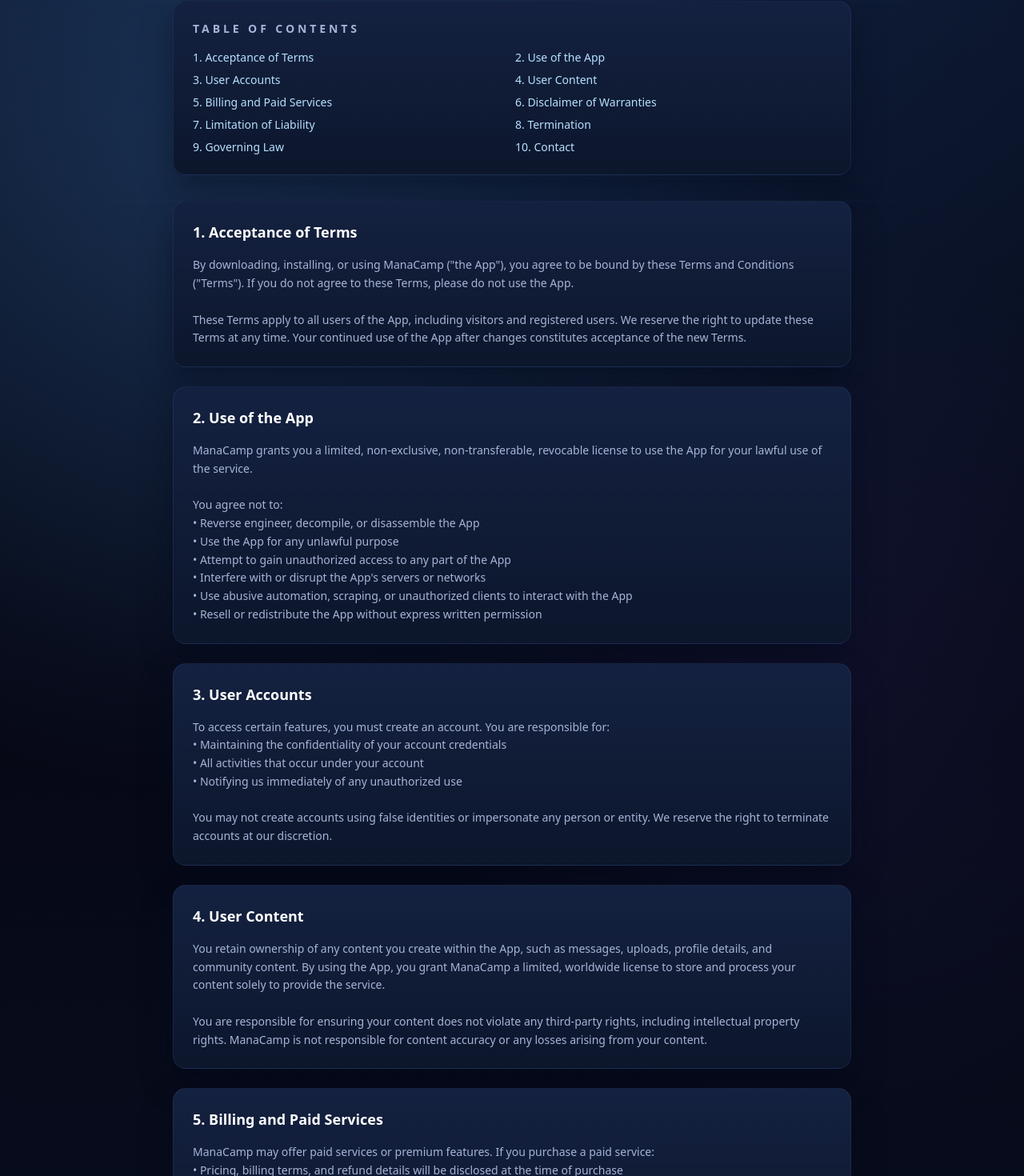
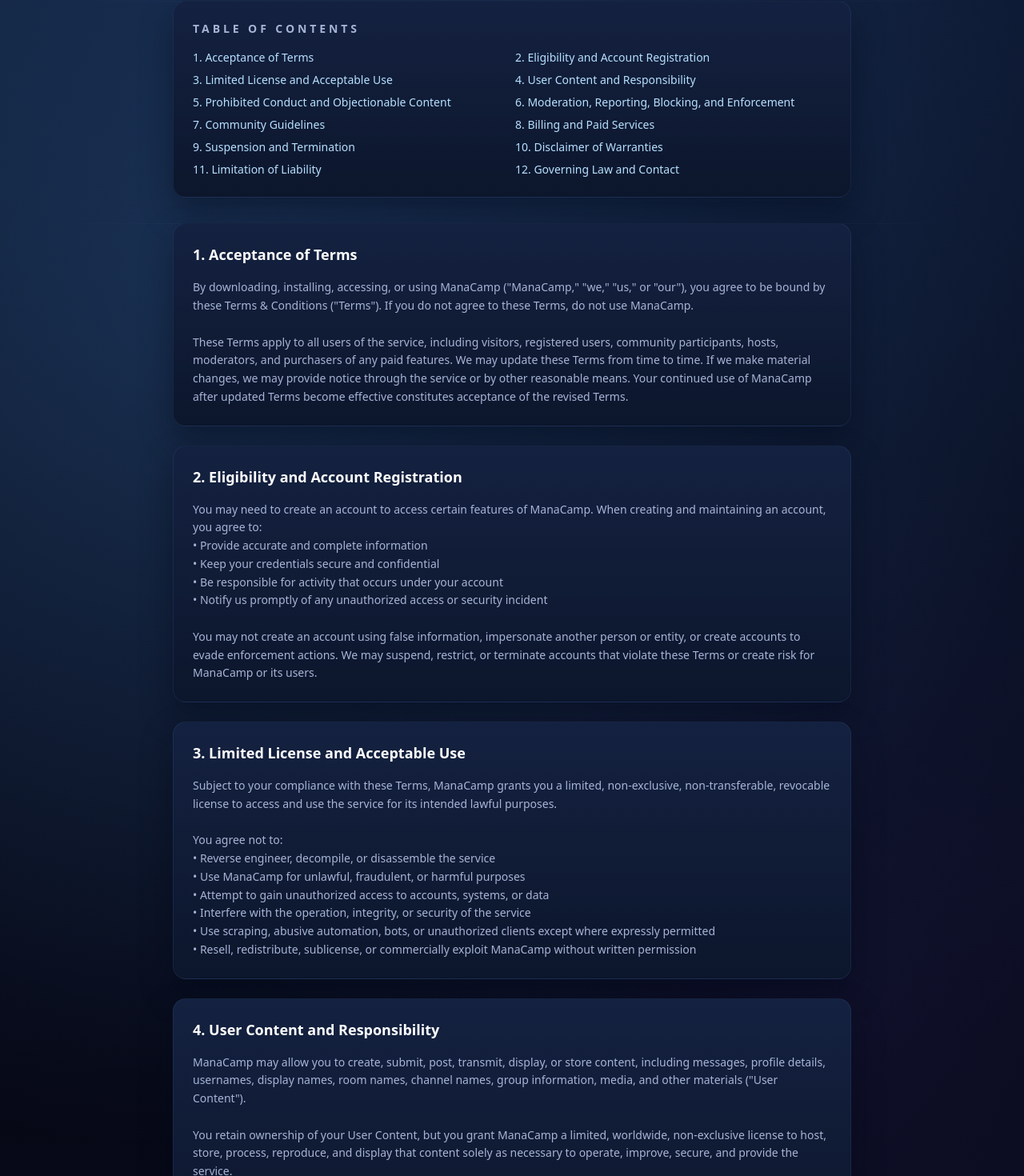
Before and after one commit to Dezolve/manacamp-site, a Next.js app: page /terms in a window 1280 px wide. Shown: the part 347-1817 px from the top of the page at 80% size. Built offline with nearby package versions, Linux system fonts and the light colour scheme.

Commit message:
Revise terms and conditions for clarity and updates
Submitted for UGC apple review

```diff
--- a/app/terms/page.tsx
+++ b/app/terms/page.tsx
@@ -14,84 +14,124 @@
   {
     id: "acceptance",
     title: "1. Acceptance of Terms",
-    content: `By downloading, installing, or using ManaCamp ("the App"), you agree to be bound by these Terms and Conditions ("Terms"). If you do not agree to these Terms, please do not use the App.
+    content: `By downloading, installing, accessing, or using ManaCamp ("ManaCamp," "we," "us," or "our"), you agree to be bound by these Terms & Conditions ("Terms"). If you do not agree to these Terms, do not use ManaCamp.
 
-These Terms apply to all users of the App, including visitors and registered users. We reserve the right to update these Terms at any time. Your continued use of the App after changes constitutes acceptance of the new Terms.`,
+These Terms apply to all users of the service, including visitors, registered users, community participants, hosts, moderators, and purchasers of any paid features. We may update these Terms from time to time. If we make material changes, we may provide notice through the service or by other reasonable means. Your continued use of ManaCamp after updated Terms become effective constitutes acceptance of the revised Terms.`,
   },
   {
-    id: "use",
-    title: "2. Use of the App",
-    content: `ManaCamp grants you a limited, non-exclusive, non-transferable, revocable license to use the App for your lawful use of the service.
+    id: "eligibility",
+    title: "2. Eligibility and Account Registration",
+    content: `You may need to create an account to access certain features of ManaCamp. When creating and maintaining an account, you agree to:
+• Provide accurate and complete information
+• Keep your credentials secure and confidential
+• Be responsible for activity that occurs under your account
+• Notify us promptly of any unauthorized access or security incident
+
+You may not create an account using false information, impersonate another person or entity, or create accounts to evade enforcement actions. We may suspend, restrict, or terminate accounts that violate these Terms or create risk for ManaCamp or its users.`,
+  },
+  {
+    id: "license",
+    title: "3. Limited License and Acceptable Use",
+    content: `Subject to your compliance with these Terms, ManaCamp grants you a limited, non-exclusive, non-transferable, revocable license to access and use the service for its intended lawful purposes.
 
 You agree not to:
-• Reverse engineer, decompile, or disassemble the App
-• Use the App for any unlawful purpose
-• Attempt to gain unauthorized access to any part of the App
-• Interfere with or disrupt the App's servers or networks
-  • Use abusive automation, scraping, or unauthorized clients to interact with the App
-• Resell or redistribute the App without express written permission`,
+• Reverse engineer, decompile, or disassemble the service
+• Use ManaCamp for unlawful, fraudulent, or harmful purposes
+• Attempt to gain unauthorized access to accounts, systems, or data
+• Interfere with the operation, integrity, or security of the service
+• Use scraping, abusive automation, bots, or unauthorized clients except where expressly permitted
+• Resell, redistribute, sublicense, or commercially exploit ManaCamp without written permission`,
   },
   {
-    id: "accounts",
-    title: "3. User Accounts",
-    content: `To access certain features, you must create an account. You are responsible for:
-• Maintaining the confidentiality of your account credentials
-• All activities that occur under your account
-• Notifying us immediately of any unauthorized use
+    id: "user-content",
+    title: "4. User Content and Responsibility",
+    content: `ManaCamp may allow you to create, submit, post, transmit, display, or store content, including messages, profile details, usernames, display names, room names, channel names, group information, media, and other materials ("User Content").
 
-You may not create accounts using false identities or impersonate any person or entity. We reserve the right to terminate accounts at our discretion.`,
+You retain ownership of your User Content, but you grant ManaCamp a limited, worldwide, non-exclusive license to host, store, process, reproduce, and display that content solely as necessary to operate, improve, secure, and provide the service.
+
+You are solely responsible for the User Content you create or share. You represent that your User Content does not violate the rights of others, applicable law, or these Terms.`,
   },
   {
-    id: "content",
-    title: "4. User Content",
-    content: `You retain ownership of any content you create within the App, such as messages, uploads, profile details, and community content. By using the App, you grant ManaCamp a limited, worldwide license to store and process your content solely to provide the service.
+    id: "conduct",
+    title: "5. Prohibited Conduct and Objectionable Content",
+    content: `ManaCamp has no tolerance for objectionable content or abusive users.
 
-You are responsible for ensuring your content does not violate any third-party rights, including intellectual property rights. ManaCamp is not responsible for content accuracy or any losses arising from your content.`,
+You may not use ManaCamp to create, share, promote, or organize content or conduct involving:
+• Harassment, bullying, or severe targeted abuse
+• Hate speech, slurs, or dehumanizing content directed at protected groups
+• Threats of violence or content encouraging serious physical harm
+• Sexual exploitation, sexual abuse, or coercive sexual content
+• Content involving the sexual exploitation of minors
+• Spam, scams, phishing, impersonation, or fraud
+• Illegal activity or content that violates the rights of others
+• Evasion of moderation, enforcement, or safety systems
+
+This list is illustrative and not exhaustive. We may restrict or remove content and take action against accounts that we determine violate these Terms, our Community Guidelines, applicable law, or the safety of ManaCamp and its users.`,
   },
   {
-    id: "subscriptions",
-    title: "5. Billing and Paid Services",
-    content: `ManaCamp may offer paid services or premium features. If you purchase a paid service:
-• Pricing, billing terms, and refund details will be disclosed at the time of purchase
-• You authorize us or our payment processor to charge the payment method you provide
-• Ongoing services may renew automatically unless cancelled before renewal, if disclosed at purchase
+    id: "moderation",
+    title: "6. Moderation, Reporting, Blocking, and Enforcement",
+    content: `ManaCamp may use automated systems, human review, or both to detect, prevent, review, or address objectionable content and abusive conduct.
 
-You are responsible for reviewing the applicable purchase terms before completing any transaction.`,
+Users may be able to report content, users, rooms, channels, or other activity for review. Users may also be able to block other users and use additional safety features provided by the service.
+
+We reserve the right, in our sole discretion, to:
+• Review reported or suspected violations
+• Remove, restrict, or disable access to content
+• Limit account features or participation
+• Suspend or terminate accounts
+• Preserve relevant records for safety, abuse prevention, legal compliance, or dispute resolution
+
+We are not obligated to publish detailed explanations of moderation decisions, but we may do so when appropriate.`,
+  },
+  {
+    id: "guidelines",
+    title: "7. Community Guidelines",
+    content: `Your use of ManaCamp is also subject to our Community Guidelines, which describe expected conduct and prohibited behavior in more practical terms. The Community Guidelines are incorporated into these Terms by reference.
+
+If there is a conflict between these Terms and the Community Guidelines, these Terms control to the extent of the conflict.`,
+  },
+  {
+    id: "paid-services",
+    title: "8. Billing and Paid Services",
+    content: `ManaCamp may offer paid services, subscriptions, or premium features. If you purchase any paid feature:
+• Pricing, billing terms, and refund information will be disclosed at the time of purchase
+• You authorize us or our payment processor to charge your selected payment method
+• Recurring services may renew automatically if disclosed at purchase, unless cancelled before renewal
+
+You are responsible for reviewing all purchase terms before completing a transaction.`,
+  },
+  {
+    id: "termination",
+    title: "9. Suspension and Termination",
+    content: `We may suspend, restrict, or terminate your access to ManaCamp, with or without notice, if we believe you have violated these Terms, created risk for other users, interfered with the service, or exposed ManaCamp to legal, security, or reputational harm.
+
+Upon termination, your right to use ManaCamp ends immediately. Sections that by their nature should survive termination, including provisions relating to user content licenses, moderation, disclaimers, limitations of liability, governing law, and dispute-related provisions, will survive.`,
   },
   {
     id: "disclaimer",
-    title: "6. Disclaimer of Warranties",
-    content: `THE APP IS PROVIDED "AS IS" AND "AS AVAILABLE" WITHOUT WARRANTIES OF ANY KIND. MANACAMP DISCLAIMS ALL WARRANTIES, EXPRESS OR IMPLIED, INCLUDING BUT NOT LIMITED TO WARRANTIES OF MERCHANTABILITY, FITNESS FOR A PARTICULAR PURPOSE, AND NON-INFRINGEMENT.
+    title: "10. Disclaimer of Warranties",
+    content: `MANACAMP IS PROVIDED "AS IS" AND "AS AVAILABLE" WITHOUT WARRANTIES OF ANY KIND, EXPRESS OR IMPLIED, INCLUDING IMPLIED WARRANTIES OF MERCHANTABILITY, FITNESS FOR A PARTICULAR PURPOSE, NON-INFRINGEMENT, AND QUIET ENJOYMENT.
 
-  ManaCamp does not warrant that the App will be uninterrupted, error-free, or free of viruses or other harmful components.`,
+We do not guarantee that ManaCamp will be uninterrupted, error-free, secure, or free of harmful components, or that content available through the service will be accurate, complete, or reliable.`,
   },
   {
-    id: "limitation",
-    title: "7. Limitation of Liability",
-    content: `TO THE MAXIMUM EXTENT PERMITTED BY LAW, MANACAMP SHALL NOT BE LIABLE FOR ANY INDIRECT, INCIDENTAL, SPECIAL, CONSEQUENTIAL, OR PUNITIVE DAMAGES, INCLUDING BUT NOT LIMITED TO LOSS OF DATA, LOSS OF PROFITS, OR BUSINESS INTERRUPTION.
+    id: "liability",
+    title: "11. Limitation of Liability",
+    content: `TO THE MAXIMUM EXTENT PERMITTED BY LAW, MANACAMP AND ITS AFFILIATES, OFFICERS, EMPLOYEES, CONTRACTORS, AND PARTNERS WILL NOT BE LIABLE FOR ANY INDIRECT, INCIDENTAL, SPECIAL, CONSEQUENTIAL, EXEMPLARY, OR PUNITIVE DAMAGES, OR FOR ANY LOSS OF DATA, PROFITS, REVENUE, GOODWILL, OR BUSINESS INTERRUPTION, ARISING OUT OF OR RELATED TO YOUR USE OF THE SERVICE.
 
-Our total liability to you for any claims arising from your use of the App shall not exceed the amount you paid to ManaCamp in the twelve months preceding the claim.`,
+TO THE MAXIMUM EXTENT PERMITTED BY LAW, OUR TOTAL LIABILITY FOR CLAIMS ARISING OUT OF OR RELATING TO MANACAMP WILL NOT EXCEED THE GREATER OF: (A) THE AMOUNT YOU PAID TO MANACAMP IN THE TWELVE MONTHS BEFORE THE CLAIM AROSE, OR (B) USD $50.`,
   },
   {
-    id: "termination",
-    title: "8. Termination",
-    content: `We may terminate or suspend your access to the App at our sole discretion, without notice, for conduct that we believe violates these Terms or is harmful to other users, ManaCamp, third parties, or the public.
+    id: "governing-law",
+    title: "12. Governing Law and Contact",
+    content: `These Terms are governed by the laws of the State of Delaware, United States, without regard to its conflict of laws principles.
 
-Upon termination, your license to use the App will immediately cease. Sections relating to intellectual property, disclaimer of warranties, limitation of liability, and governing law survive termination.`,
-  },
-  {
-    id: "governing",
-    title: "9. Governing Law",
-    content: `These Terms shall be governed by and construed in accordance with the laws of the State of Delaware, United States, without regard to its conflict of law provisions.
+Any disputes arising out of or relating to these Terms or your use of ManaCamp will be subject to the exclusive jurisdiction of the state or federal courts located in Delaware, unless applicable law requires otherwise.
 
-Any disputes arising from these Terms or your use of the App shall be subject to the exclusive jurisdiction of the courts located in Delaware, United States.`,
-  },
-  {
-    id: "contact",
-    title: "10. Contact",
-    content: `If you have questions about these Terms, please contact us:
+If you have questions about these Terms, please contact:
 
-Email: legal@manacamp.app`,
+legal@manacamp.app`,
   },
 ];
 
```
